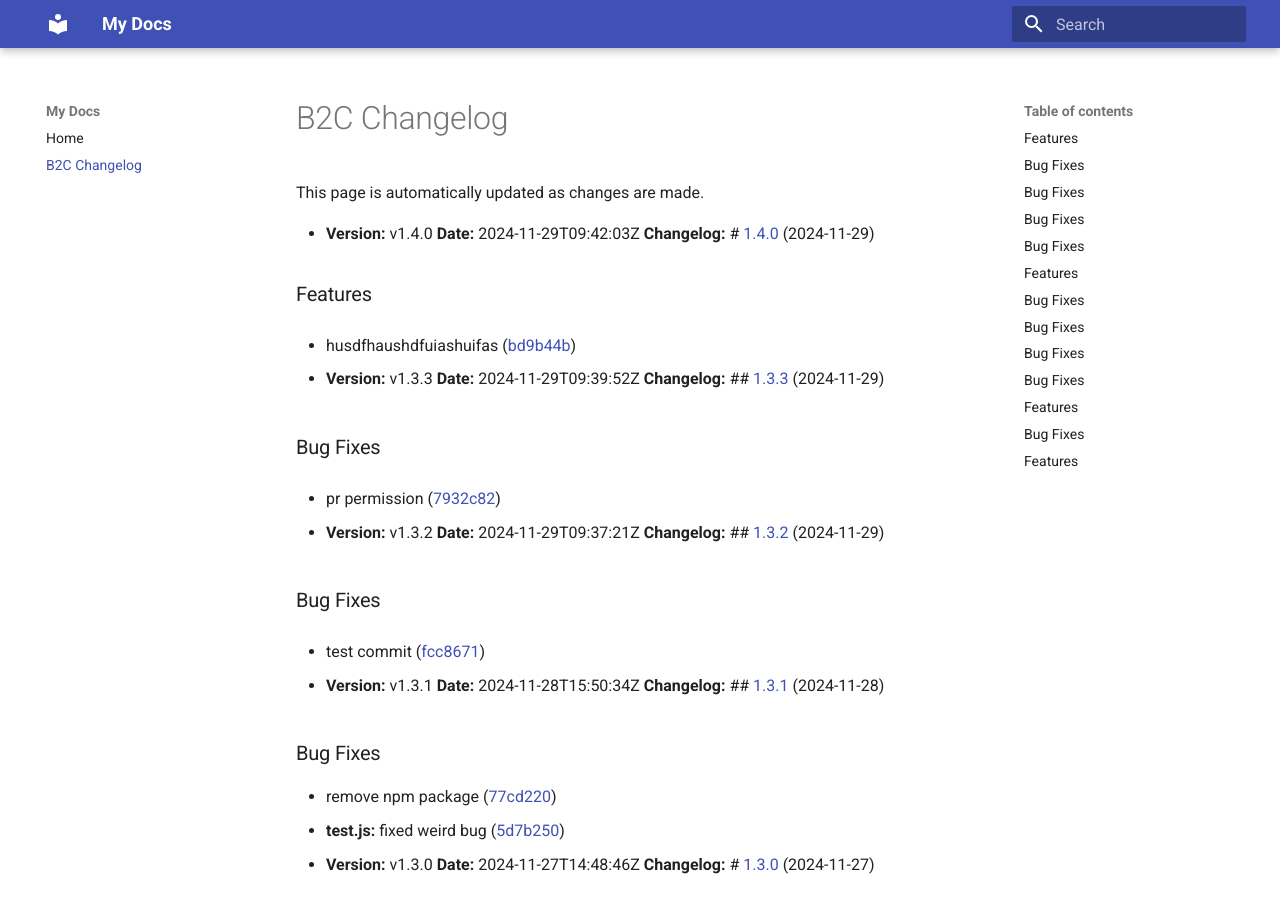
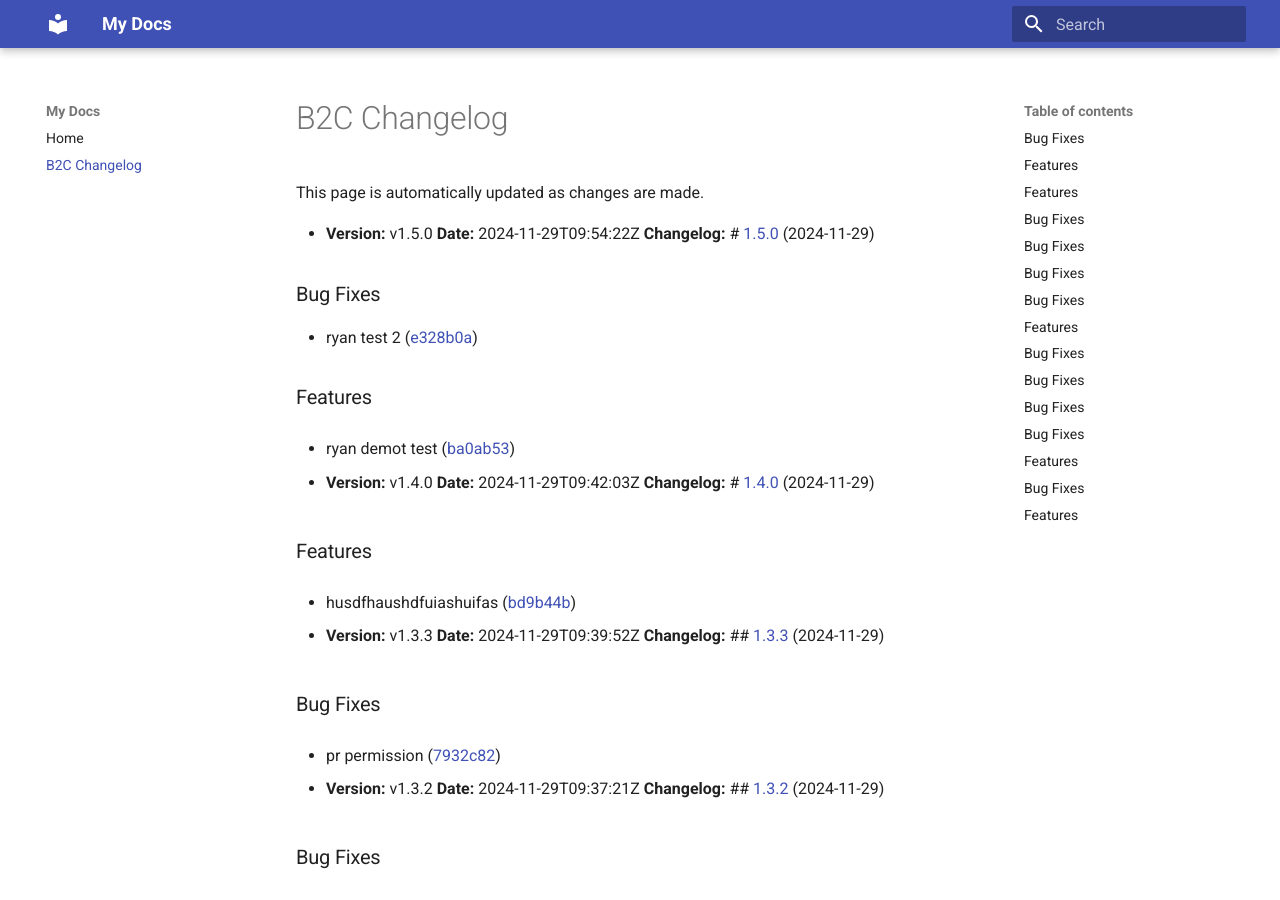
Before and after one commit to OliverSpeak/mkdocs-material-test, an MkDocs documentation site: the page built from docs/b2c-changelog.md, in a window 1280 px wide and 900 px high. Built offline with MkDocs 1.6.1 and Material for MkDocs 9.7.7, drawn with Linux system fonts in a browser that asks for light colours.

Commit message:
Update docs/b2c-changelog.md with release data

```diff
--- a/docs/b2c-changelog.md
+++ b/docs/b2c-changelog.md
@@ -1,6 +1,23 @@
 # B2C Changelog
 
 This page is automatically updated as changes are made.
+
+- **Version:** v1.5.0
+  **Date:** 2024-11-29T09:54:22Z
+  **Changelog:** # [1.5.0](https://github.com/OliverSpeak/semantic-test/compare/v1.4.0...v1.5.0) (2024-11-29)
+
+
+### Bug Fixes
+
+* ryan test 2 ([e328b0a](https://github.com/OliverSpeak/semantic-test/commit/e328b0ae91375e9af1a583dfc9ce54abd1709144))
+
+
+### Features
+
+* ryan demot test ([ba0ab53](https://github.com/OliverSpeak/semantic-test/commit/ba0ab53502bbcbfe00f2d85d87f32356e18f388e))
+
+
+
 
 - **Version:** v1.4.0
   **Date:** 2024-11-29T09:42:03Z
```
